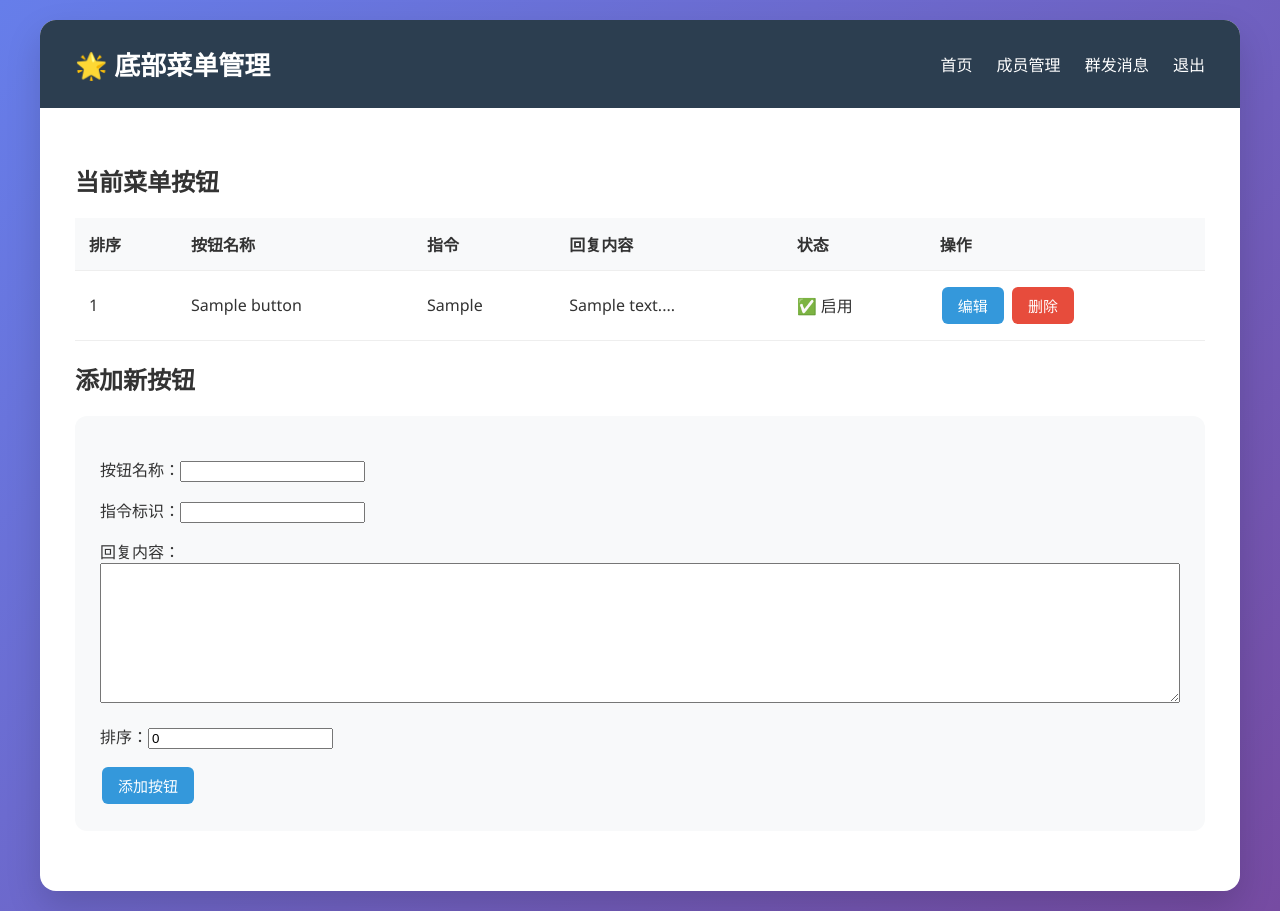
After one commit to TG-huaer11/-TGBOT, a PHP site: page /menu.php in a window 1280 px wide. The commit adds this page. Run offline with PHP 8.4, Linux system fonts and the light colour scheme; the visitor is signed in with stand-in values (Sample User, id 1); tables that the repository leaves empty hold one stand-in row (values such as "Sample post").

Commit message:
Add files via upload

```diff
--- /dev/null
+++ b/telegram-bot/admin/menu.php
@@ -0,0 +1,123 @@
+<?php
+session_start();
+if (!isset($_SESSION['admin'])) {
+    header("Location: login.php");
+    exit;
+}
+require '../config.php';
+
+$message = '';
+
+// ==================== 处理表单 ====================
+if (isset($_POST['add_button'])) {
+    $name = trim($_POST['button_name']);
+    $cmd = trim($_POST['command']);
+    $reply = trim($_POST['reply_text']);
+    $order = (int)$_POST['sort_order'];
+
+    $pdo->prepare("INSERT INTO menu_buttons (button_name, command, reply_text, sort_order) VALUES (?,?,?,?)")
+        ->execute([$name, $cmd, $reply, $order]);
+    $message = "✅ 按钮添加成功！";
+}
+
+if (isset($_GET['delete'])) {
+    $pdo->prepare("DELETE FROM menu_buttons WHERE id=?")->execute([$_GET['delete']]);
+    $message = "🗑️ 按钮已删除";
+}
+
+if (isset($_POST['update_button'])) {
+    $id = (int)$_POST['id'];
+    $name = trim($_POST['button_name']);
+    $cmd = trim($_POST['command']);
+    $reply = trim($_POST['reply_text']);
+    $order = (int)$_POST['sort_order'];
+    $active = isset($_POST['is_active']) ? 1 : 0;
+
+    $pdo->prepare("UPDATE menu_buttons SET button_name=?, command=?, reply_text=?, sort_order=?, is_active=? WHERE id=?")
+        ->execute([$name, $cmd, $reply, $order, $active, $id]);
+    $message = "✅ 修改成功！";
+}
+
+$buttons = $pdo->query("SELECT * FROM menu_buttons ORDER BY sort_order ASC")->fetchAll();
+?>
+<!DOCTYPE html>
+<html>
+<head>
+    <meta charset="utf-8">
+    <title>底部菜单管理</title>
+    <link rel="stylesheet" href="style.css">
+    <style>
+        textarea { width: 100%; height: 140px; }
+        .btn { padding: 8px 16px; border-radius: 6px; text-decoration: none; display: inline-block; margin: 2px; }
+        .btn-edit { background: #3498db; color: white; }
+        .btn-delete { background: #e74c3c; color: white; }
+    </style>
+</head>
+<body>
+<div class="container">
+    <header>
+        <h1>🌟 底部菜单管理</h1>
+        <div class="nav-links">
+            <a href="dashboard.php">首页</a>
+            <a href="members.php">成员管理</a>
+            <a href="broadcast.php">群发消息</a>
+            <a href="logout.php">退出</a>
+        </div>
+    </header>
+
+    <div class="main-content">
+        <?php if($message): ?>
+            <p style="background:#d4edda; color:#155724; padding:15px; border-radius:8px;"><?= $message ?></p>
+        <?php endif; ?>
+
+        <h2>当前菜单按钮</h2>
+        <table>
+            <tr>
+                <th>排序</th>
+                <th>按钮名称</th>
+                <th>指令</th>
+                <th>回复内容</th>
+                <th>状态</th>
+                <th>操作</th>
+            </tr>
+            <?php foreach($buttons as $b): ?>
+            <tr>
+                <td><?= $b['sort_order'] ?></td>
+                <td><?= htmlspecialchars($b['button_name']) ?></td>
+                <td><?= htmlspecialchars($b['command']) ?></td>
+                <td><?= htmlspecialchars(mb_substr($b['reply_text'], 0, 80)) ?>...</td>
+                <td><?= $b['is_active'] ? '✅ 启用' : '❌ 禁用' ?></td>
+                <td>
+                    <a href="?edit=<?= $b['id'] ?>" class="btn btn-edit">编辑</a>
+                    <a href="?delete=<?= $b['id'] ?>" class="btn btn-delete" onclick="return confirm('确定删除此按钮？')">删除</a>
+                </td>
+            </tr>
+            <?php endforeach; ?>
+        </table>
+
+        <h2><?= isset($_GET['edit']) ? '编辑按钮' : '添加新按钮' ?></h2>
+        <form method="post" class="card">
+            <?php if(isset($_GET['edit'])):
+                $edit = $pdo->prepare("SELECT * FROM menu_buttons WHERE id=?");
+                $edit->execute([$_GET['edit']]);
+                $edit = $edit->fetch();
+            ?>
+                <input type="hidden" name="id" value="<?= $edit['id'] ?>">
+            <?php endif; ?>
+
+            <p>按钮名称：<input type="text" name="button_name" value="<?= htmlspecialchars($edit['button_name'] ?? '') ?>" required></p>
+            <p>指令标识：<input type="text" name="command" value="<?= htmlspecialchars($edit['command'] ?? '') ?>" required></p>
+            <p>回复内容：<br><textarea name="reply_text"><?= htmlspecialchars($edit['reply_text'] ?? '') ?></textarea></p>
+            <p>排序：<input type="number" name="sort_order" value="<?= $edit['sort_order'] ?? 0 ?>"></p>
+
+            <?php if(isset($edit)): ?>
+                <p><input type="checkbox" name="is_active" <?= $edit['is_active'] ? 'checked' : '' ?>> 启用该按钮</p>
+                <button type="submit" name="update_button" class="btn">保存修改</button>
+            <?php else: ?>
+                <button type="submit" name="add_button" class="btn">添加按钮</button>
+            <?php endif; ?>
+        </form>
+    </div>
+</div>
+</body>
+</html>
--- /dev/null
+++ b/telegram-bot/admin/style.css
@@ -0,0 +1,59 @@
+* { box-sizing: border-box; }
+body {
+    font-family: 'Segoe UI', Arial, sans-serif;
+    background: linear-gradient(135deg, #667eea 0%, #764ba2 100%);
+    margin: 0;
+    padding: 20px;
+    color: #333;
+}
+.container {
+    max-width: 1200px;
+    margin: 0 auto;
+    background: white;
+    border-radius: 16px;
+    box-shadow: 0 15px 35px rgba(0,0,0,0.15);
+    overflow: hidden;
+}
+header {
+    background: #2c3e50;
+    color: white;
+    padding: 25px 35px;
+    display: flex;
+    align-items: center;
+    justify-content: space-between;
+}
+h1 { margin: 0; font-size: 26px; }
+.nav-links a {
+    color: white;
+    margin-left: 20px;
+    text-decoration: none;
+    font-weight: 500;
+}
+.main-content { padding: 35px; }
+table {
+    width: 100%;
+    border-collapse: collapse;
+    margin: 20px 0;
+}
+th, td {
+    padding: 14px;
+    text-align: left;
+    border-bottom: 1px solid #eee;
+}
+th { background: #f8f9fa; font-weight: 600; }
+.card {
+    background: #f8f9fa;
+    padding: 25px;
+    border-radius: 12px;
+    margin-bottom: 25px;
+}
+button, .btn {
+    padding: 10px 20px;
+    border: none;
+    border-radius: 8px;
+    background: #3498db;
+    color: white;
+    cursor: pointer;
+    font-size: 15px;
+}
+.btn-danger { background: #e74c3c; }
--- a/telegram-bot/config.php
+++ b/telegram-bot/config.php
@@ -21,4 +21,9 @@ try {
 } catch(Exception $e) {
     die("数据库连接失败: " . $e->getMessage());
 }
+// ====================== 菜单管理函数 ======================
+// 获取底部菜单按钮
+function getMenuButtons($pdo) {
+    return $pdo->query("SELECT * FROM menu_buttons WHERE is_active=1 ORDER BY sort_order ASC")->fetchAll(PDO::FETCH_ASSOC);
+}
 ?>
```
Also changed, not shown: telegram-bot/2.sql (added, +19 -0 lines), telegram-bot/admin/dashboard.php (+117 -4 lines), telegram-bot/bot/Commands/CallbackqueryCommand.php (added, +22 -0 lines), telegram-bot/bot/hook.php (+72 -33 lines), telegram-bot/menu_update.sql (added, +32 -0 lines), telegram-bot/menu_update_safe.sql (added, +104 -0 lines).
